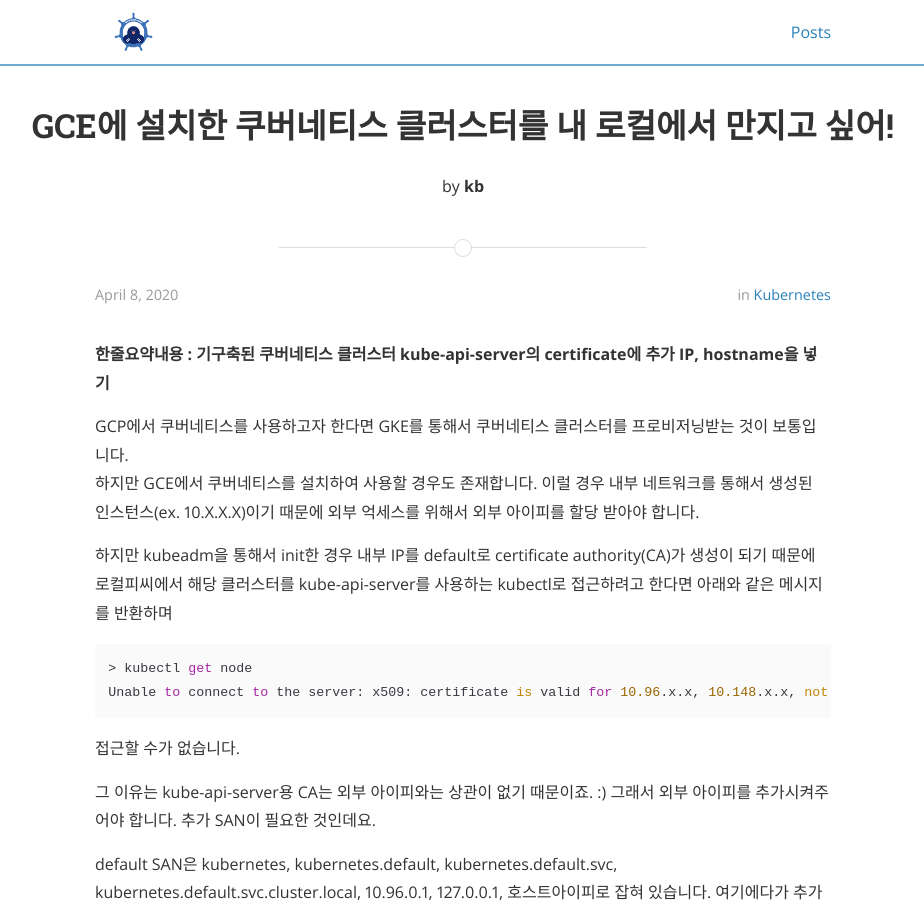
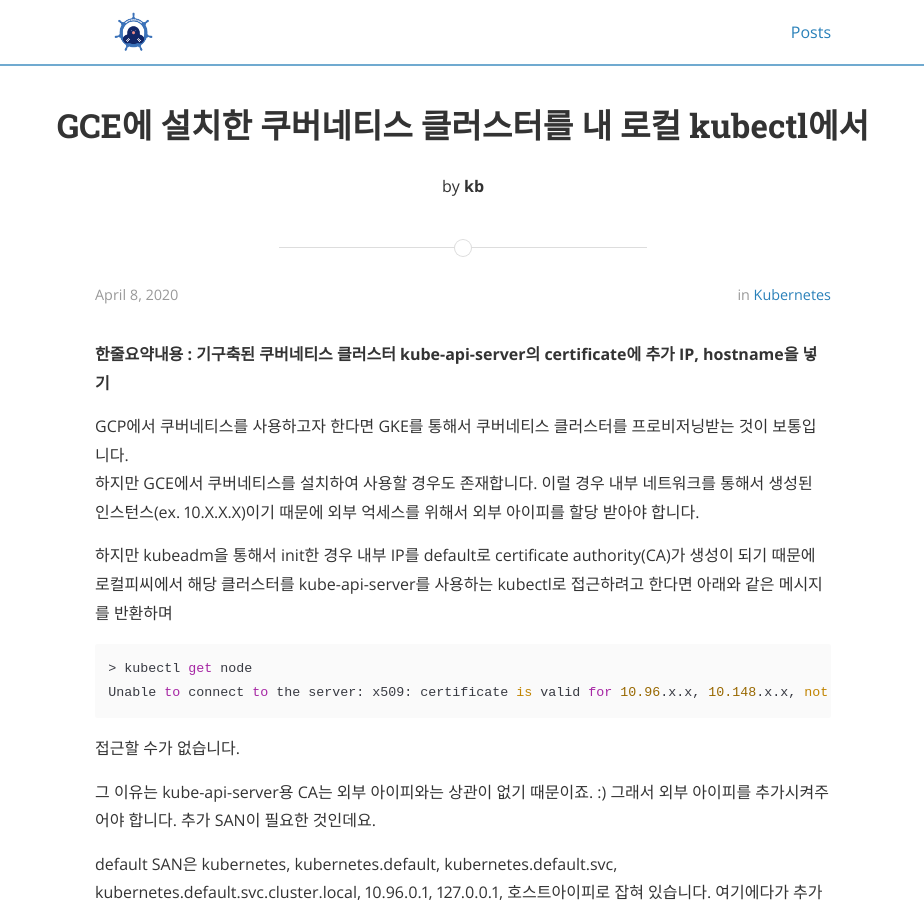
Before and after one commit to dudaji/blog, a Jekyll site: the page built from docs/_posts/kubernetes/2020-04-08-add-ip-to-kube-api-cert.md, in a window 1280 px wide and 900 px high. Shown: the whole window, without its empty margins (177-1101 px from the left). Built offline with Jekyll 4.4.1, drawn with Linux system fonts in a browser that asks for light colours; nearby versions of some CDN libraries; comment, search, counter and statistics services are not loaded.

Commit message:
Update title

```diff
--- a/docs/_posts/kubernetes/2020-04-08-add-ip-to-kube-api-cert.md
+++ b/docs/_posts/kubernetes/2020-04-08-add-ip-to-kube-api-cert.md
@@ -1,6 +1,6 @@
 ---
 layout: post
-title: GCE에 설치한 쿠버네티스 클러스터를 내 로컬에서 만지고 싶어!
+title: GCE에 설치한 쿠버네티스 클러스터를 내 로컬 kubectl에서
 author: kb
 categories: kubernetes
 comments: true
```
